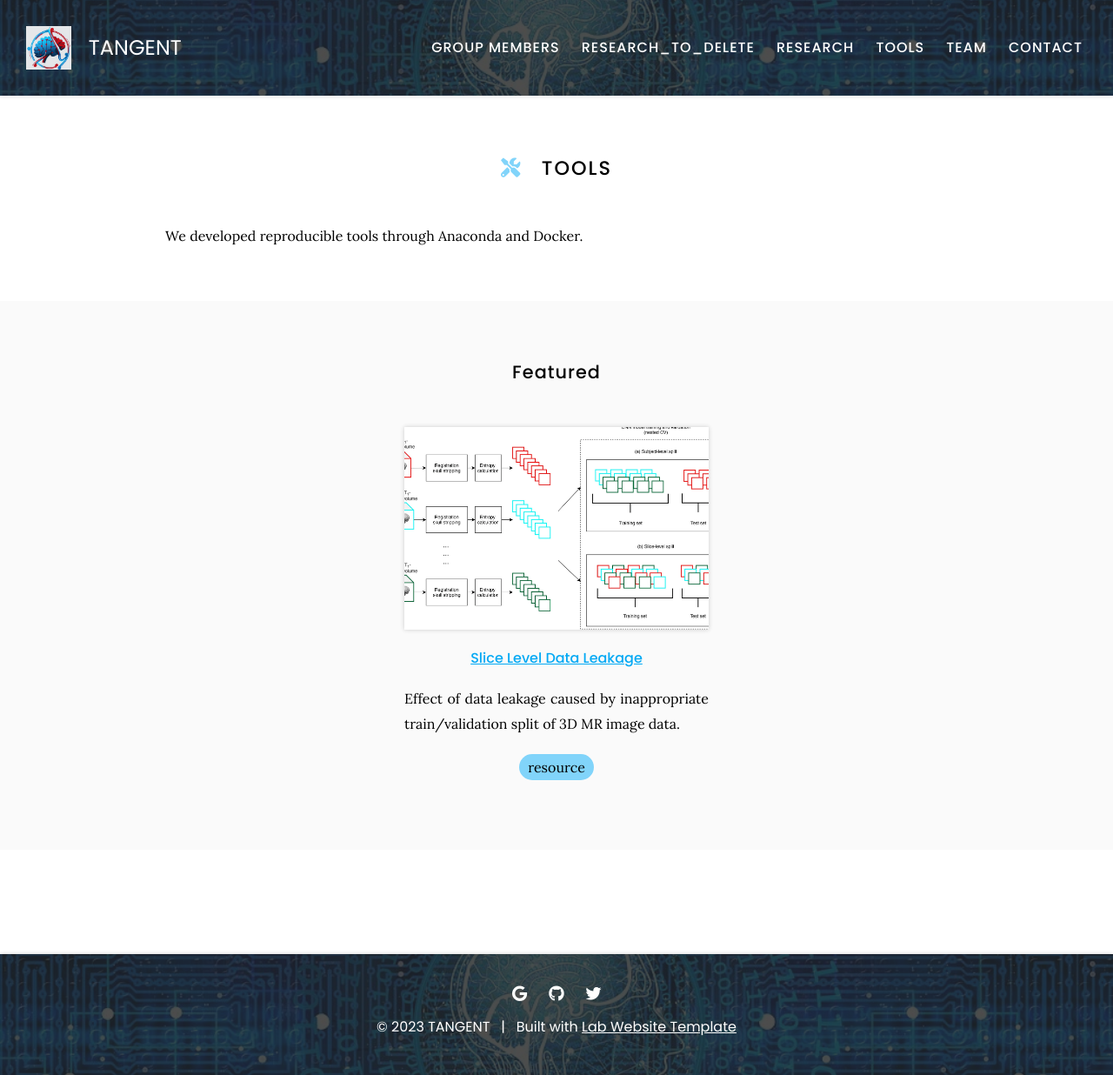
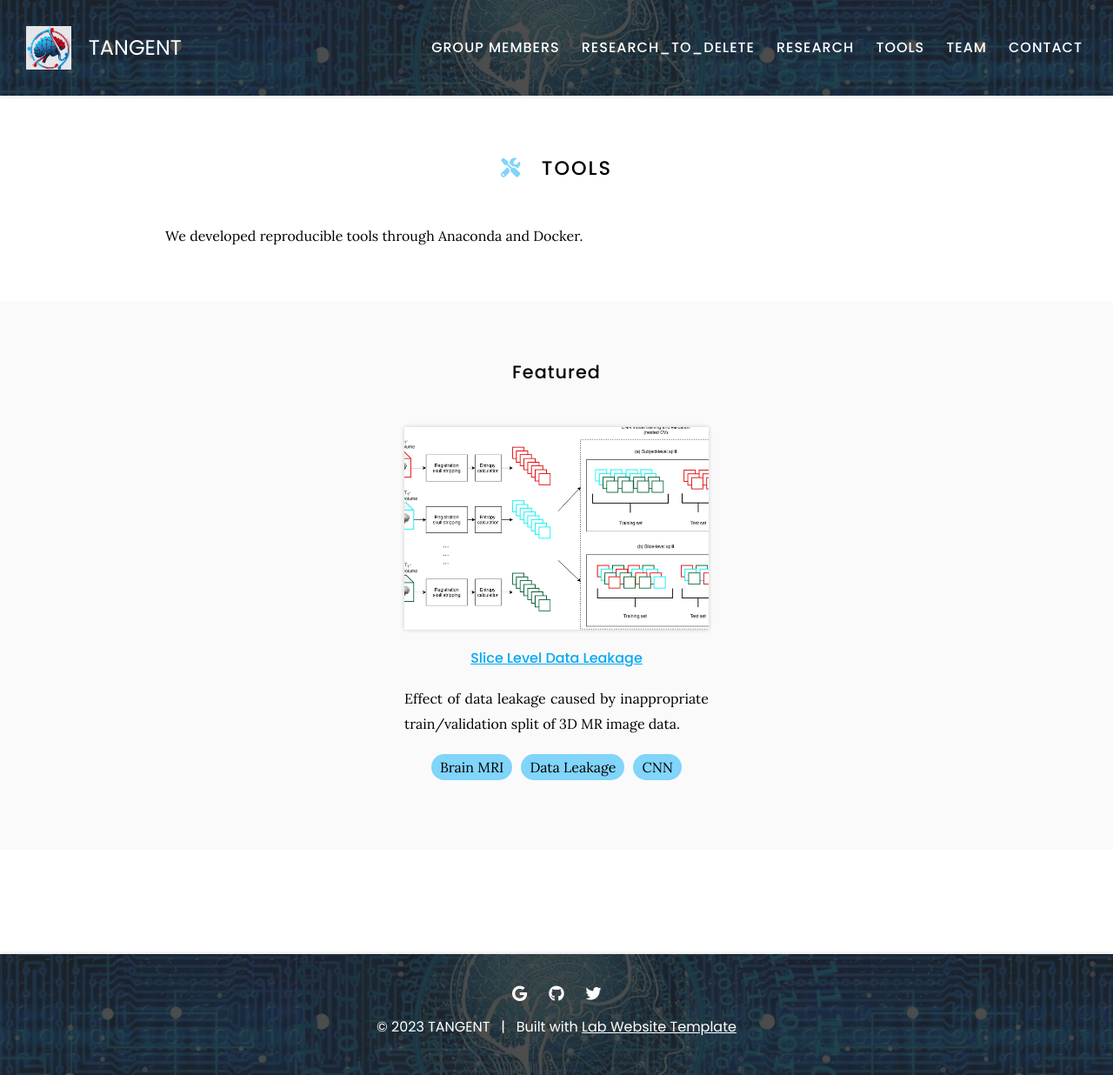
Before and after one commit to riccardoscheda/riccardoscheda.github.io, a Jekyll site: the page built from tools/index.md, in a window 1280 px wide. Shown: the whole page at 87% size. Built offline with Jekyll 4.4.1, drawn with Linux system fonts in a browser that asks for light colours.

Commit message:
Update tools.yaml

```diff
--- a/_data/tools.yaml
+++ b/_data/tools.yaml
@@ -5,4 +5,6 @@
   description: Effect of data leakage caused by inappropriate train/validation split of 3D MR image data.
   repo: Imaging-AI-for-Health-virtual-lab/Slice-Level-Data-Leakage
   tags:
-    - resource
+    - Brain MRI
+    - Data Leakage
+    - CNN
```
